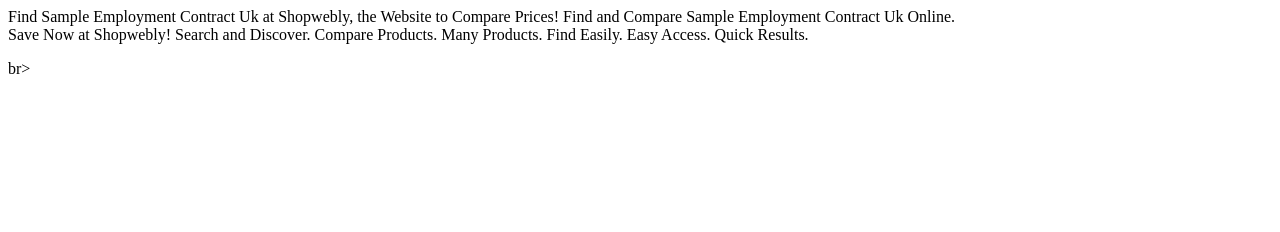
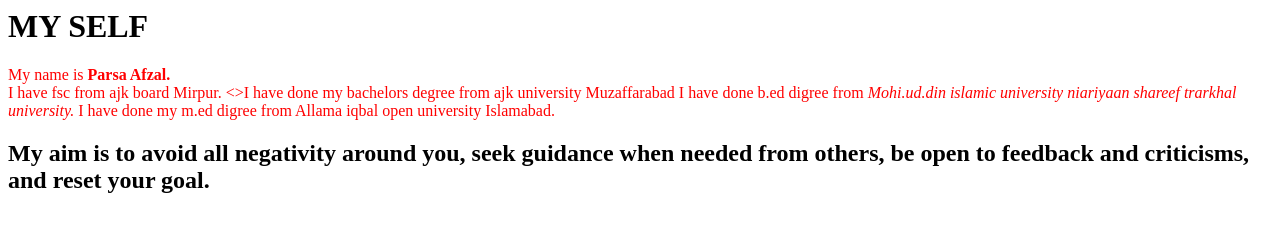
Before and after one commit to parsaafzal/parsaafzal, a plain HTML site: page index.html in a window 1280 px wide. Drawn offline with Linux system fonts and the light colour scheme.

Commit message:
CREATING A PARAGRAPH

```diff
--- a/index.html
+++ b/index.html
@@ -2,5 +2,15 @@
 
 <head>
     <body>
-        <p>Find Sample Employment Contract Uk at Shopwebly, the Website to Compare Prices! Find and Compare Sample Employment Contract Uk Online.<br> Save Now at Shopwebly! Search and Discover. Compare Products. Many Products. Find Easily. Easy Access. Quick Results.</p>br></h1></body></h1>
+        <h1>MY SELF</h1>
+        <p style="color:red">
+        My name is <b> Parsa Afzal.</b>
+        <br>I have fsc from ajk board  Mirpur.
+        <>I have done my bachelors degree from ajk university Muzaffarabad
+        I have done  b.ed digree from <I> Mohi.ud.din islamic university niariyaan shareef trarkhal university. </I>
+        I have done my m.ed digree from Allama iqbal open university Islamabad.
+       <h2>My aim is to avoid all negativity around you, seek guidance when needed from others,
+        be open to feedback and criticisms, and reset your goal.
+        </h2>
+        </p>
     </body>
```
